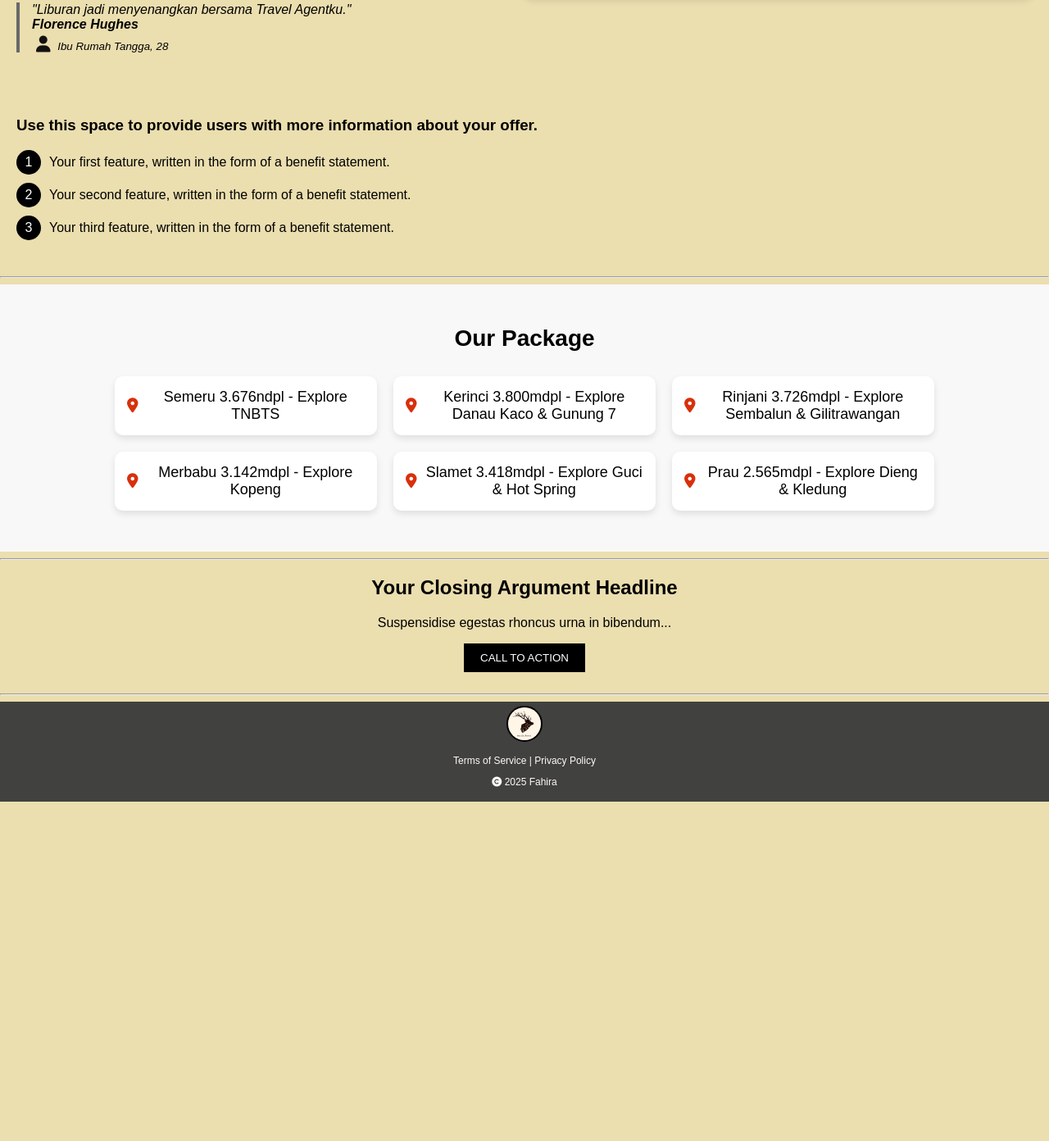
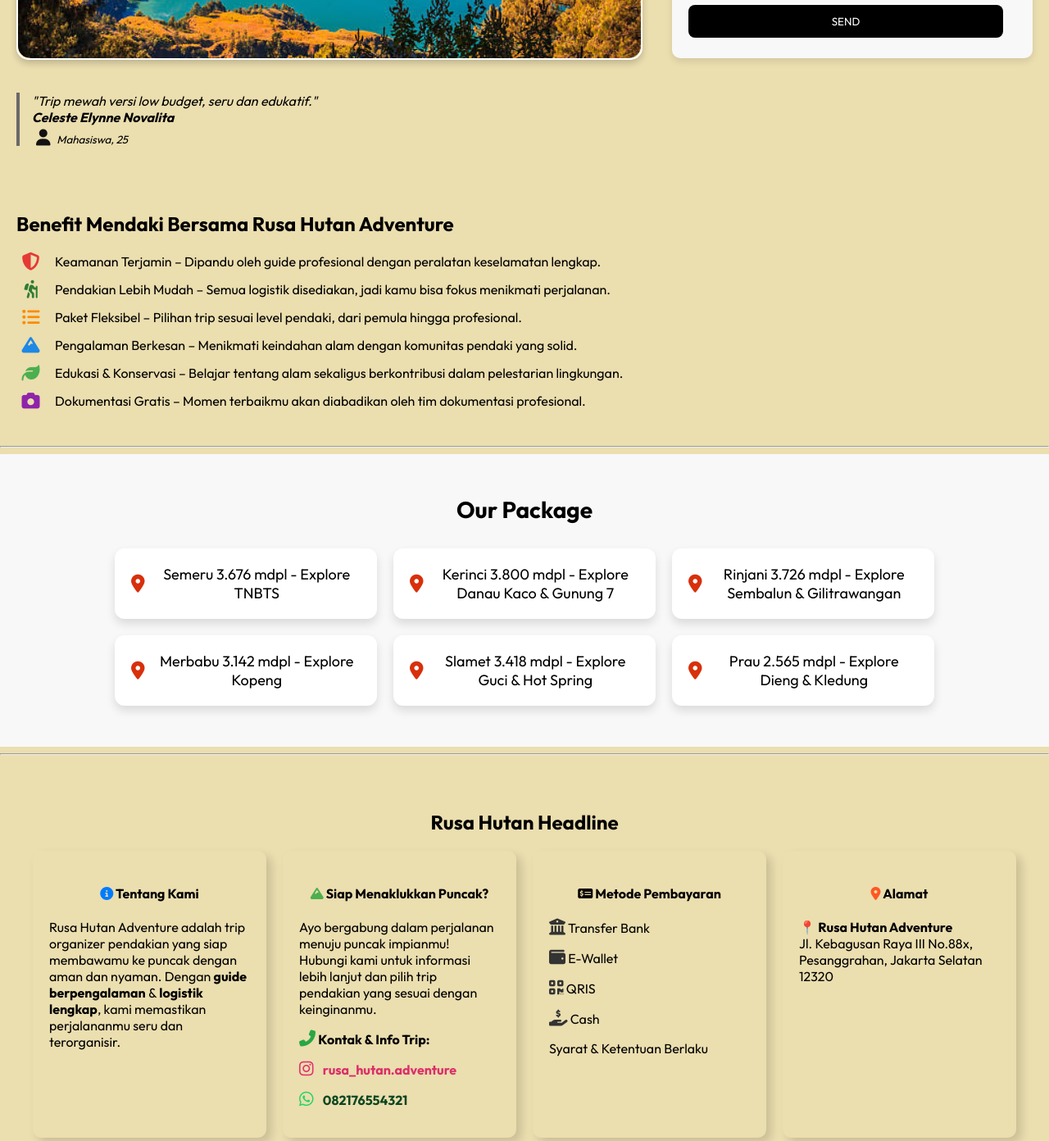
Before and after one commit to revou-fundamental-course/17-feb-25-Fahiraa27, a plain HTML site: page index.html in a window 1280 px wide. Shown: the part 674-2066 px from the top of the page at 82% size. Before the commit the page ends 1652 px from the top, so only its background shows below. Drawn offline with Linux system fonts and the light colour scheme; a web font is replaced by a local one.

Commit message:
Last Update

```diff
--- a/css/project.css
+++ b/css/project.css
@@ -1,6 +1,6 @@
 /* Global Styling */
 body {
-    font-family: 'Homenaje', sans-serif;
+    font-family: 'Outfit', sans-serif;
     margin: 0;
     padding: 0;
     text-align: center;
@@ -12,7 +12,7 @@ body {
     background-color: #41413F;
     justify-content: space-between;
     align-items: center;
-    padding: 8px 8px; /* Tambahkan padding agar lebih rapi */
+    padding: 8px 8px; /* Tambahkan padding agar lebih rapih */
     margin-bottom: 0px;
     margin-top: 0px;
 }
@@ -29,12 +29,22 @@ body {
     border: 2px solid rgb(255, 255, 255);
 }
 
+.company-name {
+    color: white;
+    text-align: center;
+    font-family: 'Outfit', sans-serif;
+    font-size: 16px;
+    text-transform: capitalize;
+    letter-spacing: 1px;
+}
+
 /* Navigation Bar */
 nav {
     display: flex;
     justify-content: space-between;
     align-items: center;
     padding: 15px 30px;
+    border-radius: 20px 20px 0 0;
     background: #ffffff00;
 }
 
@@ -65,7 +75,6 @@ nav ul li a {
     text-decoration: none;
     padding: 10px;
     border: 1px solid #ffffff;
-    border-radius: 3%;
     color: rgb(255, 255, 255);
 }
 
@@ -94,17 +103,18 @@ header p {
 .left {
     flex: 1;
     text-align: left;
+    align-items: center;
 }
 
 /* Slider */
 .slider {
     width: 100%;
-    height: 360px;
+    height: 425px;
     overflow: hidden;
     position: relative;
-    border: 2px solid #fff; /* Tambahkan border putih */
-    border-radius: 15px; /* Sudut melengkung */
-    box-shadow: 0 4px 8px rgba(0, 0, 0, 0.2); /* Efek bayangan */
+    border: 2px solid #fff;
+    border-radius: 15px;
+    box-shadow: 0 4px 8px rgba(0, 0, 0, 0.2);
 }
 
 .slider img {
@@ -114,7 +124,7 @@ header p {
     position: absolute;
     opacity: 0;
     transition: opacity 1s ease-in-out;
-    border-radius: 15px; /* Pastikan gambar juga melengkung */
+    border-radius: 15px;
 }
 
 .slider img.active {
@@ -144,17 +154,19 @@ blockquote small {
 
 /* Form Section */
 .right {
+    align-items: center;
     flex: 1;
     text-align: left;
     background: #f8f8f8;
     padding: 20px;
-    border-radius: 10px; /* Membuat sudut lebih membulat */
-    box-shadow: 0 4px 8px rgba(0, 0, 0, 0.1); /* Efek bayangan */
+    border-radius: 10px;
+    box-shadow: 0 4px 8px rgba(0, 0, 0, 0.1);
+    max-width: 400px;
 }
 
 .right h2 {
     margin-bottom: 10px;
-    color: #333; /* Warna teks lebih gelap untuk kontras */
+    color: #333;
 }
 
 form {
@@ -166,32 +178,33 @@ form input, form select, form button {
     padding: 12px;
     margin: 5px 0;
     width: 96%;
-    border: 1px solid #ccc; /* Border tipis untuk input */
-    border-radius: 8px; /* Membuat elemen lebih smooth */
+    border: 1px solid #ccc;
+    border-radius: 8px;
 }
 
 form input:focus, form select:focus {
-    border-color: #007BFF; /* Efek warna saat fokus */
+    border-color: #007BFF;
     outline: none;
     box-shadow: 0 0 5px rgba(0, 123, 255, 0.5);
 }
 
 form button {
+    font-family: 'Outfit';
     background: black;
     color: white;
     border: none;
     cursor: pointer;
-    border-radius: 8px; /* Sudut tombol membulat */
+    border-radius: 8px;
     transition: background 0.3s ease;
 }
 
 form button:hover {
-    background: #333; /* Efek hover */
+    background: #333;
 }
 
 /* Features Section */
 .features {
-    text-align: left;
+    text-align: justify;
     padding: 20px;
 }
 
@@ -203,8 +216,24 @@ form button:hover {
 .features li {
     display: flex;
     align-items: center;
-    margin-bottom: 10px;
+    margin-bottom: 12px;
+    gap: 12px;
 }
+
+.features li i {
+    font-size: 22px;
+    width: 35px;
+    text-align: center;
+}
+
+/* Warna langsung pada ikon */
+.features li i.fa-shield-alt { color: #e53935; }
+.features li i.fa-hiking { color: #2e7d32; }
+.features li i.fa-list-ul { color: #fb8c00; }
+.features li i.fa-mountain { color: #1e88e5; }
+.features li i.fa-leaf { color: #4caf50; }
+.features li i.fa-camera { color: #8e24aa; }
+
 
 .features li span {
     width: 30px;
@@ -217,33 +246,34 @@ form button:hover {
     align-items: center;
     margin-right: 10px;
 }
+
 /* Our Package */
 .packages {
     padding: 50px 30px;
     background: #f8f8f8;
-    text-align: center; /* Pusatkan header */
+    text-align: center;
 }
 
 .packages header {
     margin-bottom: 20px;
-    justify-content: center; /* Pusatkan horizontal */
-    align-items: center; /* Pusatkan vertikal */
-    flex-direction: column; /* Pastikan teks tetap di bawah */
-    margin: 0 auto 20px auto; /* Atur margin agar simetris */
-    width: 100%; /* Pastikan header memenuhi lebar parent */
+    justify-content: center;
+    align-items: center;
+    flex-direction: column;
+    margin: 0 auto 20px auto;
+    width: 100%;
 }
 
     .packages h1 {
     font-size: 28px;
     font-weight: bold;
-    margin: 0; /* Hilangkan margin default */
-    padding-bottom: 10px; /* Beri sedikit jarak ke bawah */
+    margin: 0;
+    padding-bottom: 10px;
 }
 
 .package-list {
     display: grid;
-    grid-template-columns: repeat(3, minmax(250px, 1fr)); /* 2 kolom */
-    grid-template-rows: repeat(2, auto); /* 3 baris */
+    grid-template-columns: repeat(3, minmax(250px, 1fr));
+    grid-template-rows: repeat(2, auto);
     gap: 20px;
     justify-content: center;
     max-width: 1000px;
@@ -252,32 +282,194 @@ form button:hover {
 
 .package-item {
     font-size: 18px;
-    padding: 15px;
+    padding: 20px;
     background: white;
-    border-radius: 10px;
-    box-shadow: 0 4px 8px rgba(0, 0, 0, 0.1);
+    border-radius: 12px;
+    box-shadow: 0 6px 12px rgba(0, 0, 0, 0.12);
     display: flex;
     align-items: center;
     gap: 10px;
     justify-content: center;
+    transition: transform 0.3s ease, box-shadow 0.3s ease;
+}
+
+.package-item:hover {
+    transform: translateY(-5px);
+    box-shadow: 0 10px 20px rgba(0, 0, 0, 0.18);
 }
 
 .package-item i {
     color: #d8300b;
+    font-size: 22px;
 }
 
+/* Call to Action */
+.callUs {
+    text-align: center;
+    padding: 40px;
+    background-color: #EBDEAF;
+}
 
-/* Call to Action */
+.articles-grid {
+    display: grid;
+    grid-template-columns: repeat(4, 1fr);
+    gap: 20px;
+    max-width: 1400px;
+    margin: auto;
+}
+
+.articles-grid article {
+    background-color: #EBDEAF;
+    padding: 20px;
+    border-radius: 10px;
+    box-shadow: 6px 6px 12px rgba(0, 0, 0, 0.15);
+    transition: transform 0.3s ease, box-shadow 0.3s ease;
+}
+
+.articles-grid article {
+    background-color: #EBDEAF;
+    padding: 20px;
+    border-radius: 10px;
+    box-shadow: 6px 6px 12px rgba(0, 0, 0, 0.15);
+    transition: transform 0.3s ease, box-shadow 0.3s ease;
+}
+
+.articles-grid article p {
+    text-align: left;
+}
+
+/* Warna ikon untuk tiap kategori */
+.articles-grid article h4 i.fa-info-circle { color: #007BFF; }
+.articles-grid article h4 i.fa-star { color: #FFD700; }
+.articles-grid article h4 i.fa-mountain { color: #4CAF50; }
+.articles-grid article h4 i.fa-map-marker-alt { color: #FF5722; }
+
+.articles-grid {
+    display: grid;
+    grid-template-columns: repeat(4, 1fr);
+    gap: 20px;
+    max-width: 1400px;
+    margin: auto;
+}
+
+.articles-grid article {
+    background-color: #EBDEAF;
+    padding: 20px;
+    border-radius: 10px;
+    box-shadow: 6px 6px 12px rgba(0, 0, 0, 0.15);
+    transition: transform 0.3s ease, box-shadow 0.3s ease;
+}
+
+.articles-grid article {
+    background-color: #EBDEAF;
+    padding: 20px;
+    border-radius: 10px;
+    box-shadow: 6px 6px 12px rgba(0, 0, 0, 0.15);
+    transition: transform 0.3s ease, box-shadow 0.3s ease;
+}
+
+.articles-grid article p {
+    text-align: left;
+}
+
+/* Warna ikon untuk tiap kategori */
+.articles-grid article h4 i.fa-info-circle { color: #007BFF; }
+.articles-grid article h4 i.fa-star { color: #FFD700; }
+.articles-grid article h4 i.fa-mountain { color: #4CAF50; }
+.articles-grid article h4 i.fa-map-marker-alt { color: #FF5722; }
+
+/* Warna untuk ikon kontak */
+.articles-grid article p i.fa-phone-alt { color: #28A745; }
+.articles-grid article p i.fa-instagram { color: #E1306C; }
+.articles-grid article p i.fa-whatsapp { color: #25D366; }
+
+/* Warna untuk ikon lokasi */
+.articles-grid article p strong i.fa-map-marker-alt { color: #F44336; }
+
+/* Warna untuk ikon kontak */
+.articles-grid article p i.fa-phone-alt { color: #28A745; }
+.articles-grid article p i.fa-instagram { color: #E1306C; }
+.articles-grid article p i.fa-whatsapp { color: #25D366; }
+
+/* Warna untuk ikon lokasi */
+.articles-grid article p strong i.fa-map-marker-alt { color: #F44336; }
+
+/* Style umum untuk ikon media sosial */
+.social-link {
+    font-size: 16px;
+    font-weight: bold;
+    text-decoration: none;
+    margin-left: 8px;
+}
+
+/* Warna untuk ikon & teks Instagram */
+.instagram {
+    color: #db2f69;
+}
+
+.instagram:hover {
+    color: #C13584;
+}
+
+/* Warna untuk ikon & teks WhatsApp */
+.whatsapp {
+    color: #0b4620;
+}
+
+.whatsapp:hover {
+    color: #1EBEA5;
+}
+
+/* Ukuran dan warna default untuk ikon Font Awesome */
+p i {
+    font-size: 20px;
+    color: #333;
+}
+
+/* Sesuaikan warna ikon dengan link */
+p .fa-instagram {
+    color: #E1306C;
+}
+
+p .fa-whatsapp {
+    color: #25D366;
+}
+
 .cta {
     padding: 30px;
 }
 
 .cta-button {
     padding: 10px 20px;
+    font-family: 'Outfit';
+    border-radius: 8px;
     background: black;
     color: white;
     border: none;
     cursor: pointer;
+}
+
+.footer-content {
+    text-align: center;
+    padding: 5px;
+    background-color: #41413F;
+    color: rgb(255, 249, 249);
+    font-size: 12px;
+}
+
+.footer-logo {
+    width: 40px;
+    height: 40px;
+    border-radius: 50%;
+    object-fit: cover;
+    margin-bottom: 1px;
+    border: 2px solid rgb(0, 0, 0);
+}
+
+.footer-content i {
+    color: white;
+    font-size: 14px;
+    margin-right: 5px;
 }
 
 /* Scroll to Top Button */
@@ -292,45 +484,29 @@ form button:hover {
     display: none;
     cursor: pointer;
 }
-.footer-content {
-    text-align: center;
-    padding: 5px; /* Kurangi padding agar lebih kecil */
-    background-color: #41413F;
-    color: rgb(255, 249, 249);
-    font-size: 12px; /* Perkecil ukuran font */
-}
-
-.footer-logo {
-    width: 40px; /* Sesuaikan ukuran logo */
-    height: 40px; /* Pastikan tinggi dan lebar sama */
-    border-radius: 50%; /* Membuat logo menjadi bulat */
-    object-fit: cover; /* Pastikan gambar tidak terdistorsi */
-    margin-bottom: 1px;
-    border: 2px solid rgb(0, 0, 0); /* Opsional: Tambahkan border */
-}
 
 #scrollTopBtn {
-    position: fixed; /* Tetap di layar saat scroll */
-    bottom: 20px; /* Jarak dari bawah */
-    right: 20px; /* Jarak dari kanan */
-    width: 40px; /* Ukuran tombol */
-    height: 40px; /* Pastikan tinggi dan lebar sama */
-    border-radius: 50%; /* Membuatnya bulat */
-    background-color: #000000; /* Warna latar */
-    color: white; /* Warna ikon */
+    position: fixed;
+    bottom: 20px;
+    right: 20px;
+    width: 40px;
+    height: 40px;
+    border-radius: 50%;
+    background-color: #000000;
+    color: white;
     font-size: 10px;
     border: none;
     cursor: pointer;
-    display: none; /* Sembunyikan default, bisa ditampilkan saat scroll */
-    box-shadow: 0px 4px 8px rgba(0, 0, 0, 0.2); /* Efek bayangan */
+    display: none;
+    box-shadow: 0px 4px 8px rgba(0, 0, 0, 0.2);
     transition: background 0.3s, transform 0.2s;
 }
 
 #scrollTopBtn:hover {
-    background-color: #585756; /* Warna saat hover */
-    transform: scale(1.1); /* Efek membesar sedikit */
+    background-color: #585756;
+    transform: scale(1.1);
 }
 
 #scrollTopBtn i {
-    font-size: 8px; /* Ukuran ikon */
+    font-size: 8px;
 }
--- a/index.html
+++ b/index.html
@@ -6,20 +6,21 @@
     <title>Rusa Hutan Adventure</title>
     <link rel="stylesheet" href="css/project.css">
     <link rel="stylesheet" href="https://cdnjs.cloudflare.com/ajax/libs/font-awesome/6.5.1/css/all.min.css">
-    <link href="https://fonts.googleapis.com/css2?family=Homenaje&display=swap" rel="stylesheet">
-
+    <link href="https://fonts.googleapis.com/css2?family=Outfit:wght@100;300;400;700&display=swap" rel="stylesheet">
 </head>
 <body>
 
     <!-- Navigation Bar -->
         <header class="main-header">
             <div class="logo-company"></div>
+            <div class="company-name"><h1>Rusa Hutan Adventure</h1></div>
             <nav>
                 <ul>
-                    <li><a href="#home" class="nav-link">Home</a></li>
-                    <li><a href="#packages" class="nav-link">Our Package</a></li>
-                    <li><a href="#callUs" class="nav-link">Call Us</a></li>
+                    <li><a href="#home" class="nav-link"><i class="fas fa-home"></i> Home</a></li>
+                    <li><a href="#packages" class="nav-link"><i class="fas fa-box"></i> Our Package</a></li>
+                    <li><a href="#callUs" class="nav-link"><i class="fas fa-phone"></i> Call Us</a></li>
                 </ul>
+
             </nav>
         </header>
         <hr>
@@ -28,30 +29,31 @@
     <main>
         <header id="home">
             <h1>Your Trusted Trip Organizer</h1>
-            <p>Step Higher, Explore Further</p>
+            <p>It's about the journey! Explore | Trip Organizer | Trip Planner -- Role Model of Leave No Trace Educational</p>
+            <p>Step Higher, Explore Further!</p>
         </header>
 
         <!-- Content Section -->
         <section class="content">
             <div class="left">
                 <div class="slider">
-                    <img src="asets/image 1.avif" class="slide active" alt="Travel Image 1">
-                    <img src="asets/image 2.jpeg" class="slide" alt="Travel Image 2">
-                    <img src="asets/image 3.jpg" class="slide" alt="Travel Image 3">
-                    <img src="asets/image 4.jpg" class="slide" alt="Travel Image 4">
-                    <img src="asets/image 5.jpg" class="slide" alt="Travel Image 5">
-                    <img src="asets/image 6.webp" class="slide" alt="Travel Image 6">
+                    <img src="asets/Image 1.jpg" class="slide active" alt="Travel Image 1">
+                    <img src="asets/Image 2.jpg" class="slide" alt="Travel Image 2">
+                    <img src="asets/Image 3.jpg" class="slide" alt="Travel Image 3">
+                    <img src="asets/Image 4.jpeg" class="slide" alt="Travel Image 4">
+                    <img src="asets/Image 5.jpeg" class="slide" alt="Travel Image 5">
+                    <img src="asets/Image 6.jpg" class="slide" alt="Travel Image 6">
                 </div>
                 <br>
                 <blockquote>
-                    "Liburan jadi menyenangkan bersama Travel Agentku."
-                    <br><strong>Florence Hughes</strong><br>
-                    <small><i class="fas fa-user"></i> Ibu Rumah Tangga, 28</small>
+                    "Trip mewah versi low budget, seru dan edukatif."
+                    <br><strong>Celeste Elynne Novalita</strong><br>
+                    <small><i class="fas fa-user"></i> Mahasiswa, 25</small>
                 </blockquote>
             </div>
             <div class="right">
                 <h2>Contact Us</h2>
-                <p>Sales akan menghubungi anda 1x24 Jam setelah data kami terima.</p>
+                <p>Tim kami akan menghubungi anda 1x24 Jam setelah data kami terima.</p>
                 <form id="contact-form">
                     <label for="name">Your Name:</label>
                     <input type="text" id="name" name="name" placeholder="First and last name" required>
@@ -77,11 +79,14 @@
 
     <!-- Features Section -->
         <section class="features">
-            <h3>Use this space to provide users with more information about your offer.</h3>
+            <h2>Benefit Mendaki Bersama Rusa Hutan Adventure</h2>
             <ul>
-                <li><span>1</span> Your first feature, written in the form of a benefit statement.</li>
-                <li><span>2</span> Your second feature, written in the form of a benefit statement.</li>
-                <li><span>3</span> Your third feature, written in the form of a benefit statement.</li>
+                <li><i class="fas fa-shield-alt"></i>Keamanan Terjamin – Dipandu oleh guide profesional dengan peralatan keselamatan lengkap.</li>
+                <li><i class="fas fa-hiking"></i>Pendakian Lebih Mudah – Semua logistik disediakan, jadi kamu bisa fokus menikmati perjalanan.</li>
+                <li><i class="fas fa-list-ul"></i>Paket Fleksibel – Pilihan trip sesuai level pendaki, dari pemula hingga profesional.</li>
+                <li><i class="fas fa-mountain"></i>Pengalaman Berkesan – Menikmati keindahan alam dengan komunitas pendaki yang solid.</li>
+                <li><i class="fas fa-leaf"></i>Edukasi & Konservasi – Belajar tentang alam sekaligus berkontribusi dalam pelestarian lingkungan.</li>
+                <li><i class="fas fa-camera"></i>Dokumentasi Gratis – Momen terbaikmu akan diabadikan oleh tim dokumentasi profesional.</li>
             </ul>
         </section>
         <hr>
@@ -92,20 +97,52 @@
             </header>
 
             <div class="package-list">
-                <article class="package-item"><i class="fas fa-map-marker-alt"></i> Semeru 3.676ndpl - Explore TNBTS</article>
-                <article class="package-item"><i class="fas fa-map-marker-alt"></i> Kerinci 3.800mdpl - Explore Danau Kaco & Gunung 7</article>
-                <article class="package-item"><i class="fas fa-map-marker-alt"></i> Rinjani 3.726mdpl - Explore Sembalun & Gilitrawangan</article>
-                <article class="package-item"><i class="fas fa-map-marker-alt"></i> Merbabu 3.142mdpl - Explore Kopeng </article>
-                <article class="package-item"><i class="fas fa-map-marker-alt"></i> Slamet 3.418mdpl - Explore Guci & Hot Spring </article>
-                <article class="package-item"><i class="fas fa-map-marker-alt"></i> Prau 2.565mdpl - Explore Dieng & Kledung </article>
+                <article class="package-item"><i class="fas fa-map-marker-alt"></i> Semeru 3.676 mdpl - Explore TNBTS</article>
+                <article class="package-item"><i class="fas fa-map-marker-alt"></i> Kerinci 3.800 mdpl - Explore Danau Kaco & Gunung 7</article>
+                <article class="package-item"><i class="fas fa-map-marker-alt"></i> Rinjani 3.726 mdpl - Explore Sembalun & Gilitrawangan</article>
+                <article class="package-item"><i class="fas fa-map-marker-alt"></i> Merbabu 3.142 mdpl - Explore Kopeng </article>
+                <article class="package-item"><i class="fas fa-map-marker-alt"></i> Slamet 3.418 mdpl - Explore Guci & Hot Spring </article>
+                <article class="package-item"><i class="fas fa-map-marker-alt"></i> Prau 2.565 mdpl - Explore Dieng & Kledung </article>
             </div>
         </section>
         <hr>
 
         <!-- Call to Action -->
         <section id="callUs" class="callUs">
-            <h1>Your Closing Argument Headline</h1>
-            <p>Suspensidise egestas rhoncus urna in bibendum...</p>
+            <h1>Rusa Hutan Headline</h1>
+            <div class="articles-grid">
+                <article>
+                    <h4><i class="fas fa-info-circle"></i> Tentang Kami</h4>
+                    <p>Rusa Hutan Adventure adalah trip organizer pendakian yang siap membawamu ke puncak dengan aman dan nyaman.
+                    Dengan <strong>guide berpengalaman</strong> & <strong>logistik lengkap</strong>, kami memastikan perjalananmu seru dan terorganisir.</p>
+                </article>
+
+                <article>
+                    <h4><i class="fas fa-mountain"></i> Siap Menaklukkan Puncak?</h4>
+                    <p>Ayo bergabung dalam perjalanan menuju puncak impianmu! Hubungi kami untuk informasi lebih lanjut dan pilih trip pendakian yang sesuai dengan keinginanmu.</p>
+                    <p><i class="fas fa-phone-alt"></i> <b>Kontak & Info Trip:</b></p>
+                    <p><i class="fab fa-instagram"></i> <a href="#" class="social-link instagram">rusa_hutan.adventure</a></p>
+                    <p><i class="fab fa-whatsapp"></i> <a href="#" class="social-link whatsapp">082176554321</a></p>
+
+                </article>
+
+                <article>
+                    <h4><i class="fas fa-money-check-alt"></i> Metode Pembayaran</h4>
+                    <p><i class="fas fa-university"></i> Transfer Bank</p>
+                    <p><i class="fas fa-wallet"></i> E-Wallet</p>
+                    <p><i class="fas fa-qrcode"></i> QRIS</p>
+                    <p><i class="fas fa-hand-holding-usd"></i> Cash</p>
+                    <p> Syarat & Ketentuan Berlaku</p>
+                </article>
+
+                <article>
+                    <h4><i class="fas fa-map-marker-alt"></i> Alamat</h4>
+                    <p>📍 <strong>Rusa Hutan Adventure</strong> <br>
+                    Jl. Kebagusan Raya III No.88x, Pesanggrahan, Jakarta Selatan 12320</p>
+                </article>
+            </div>
+        </section>
+
             <button class="cta-button">CALL TO ACTION</button>
         </section>
     </main>
--- a/js/project.js
+++ b/js/project.js
@@ -1,3 +1,5 @@
+
+// Validation
 document.getElementById("contact-form").addEventListener("submit", function(event) {
     let name = document.getElementById("name").value.trim();
     let email = document.getElementById("email").value.trim();
@@ -8,6 +10,7 @@ document.getElementById("contact-form").addEventListener("submit", function(even
         event.preventDefault();
     }
 });
+
 // Scroll to top button
 let scrollTopBtn = document.getElementById("scrollTopBtn");
 
@@ -22,6 +25,7 @@ window.onscroll = function() {
 scrollTopBtn.addEventListener("click", function() {
     window.scrollTo({ top: 0, behavior: "smooth" });
 });
+
 // Image Slider
 let slides = document.querySelectorAll(".slider img");
 let currentSlide = 0;
@@ -34,6 +38,7 @@ function nextSlide() {
 
 setInterval(nextSlide, 3000); // Ganti gambar setiap 3 detik
 
+// Smoth Scroll
 document.querySelectorAll('.nav-link').forEach(link => {
     link.addEventListener('click', function(event) {
         event.preventDefault(); // Mencegah perilaku default link
```
Also changed, not shown: asets/Image 1.jpg (added), asets/Image 2.jpg (added), asets/Image 4.jpeg (added), asets/Image 5.jpeg (added), asets/Image 6.jpg (added), asets/image 1.avif (deleted), asets/image 2.jpeg (deleted), asets/image 3.jpg, asets/image 4.jpg (deleted), asets/image 5.jpg (deleted), asets/image 6.webp (deleted).
